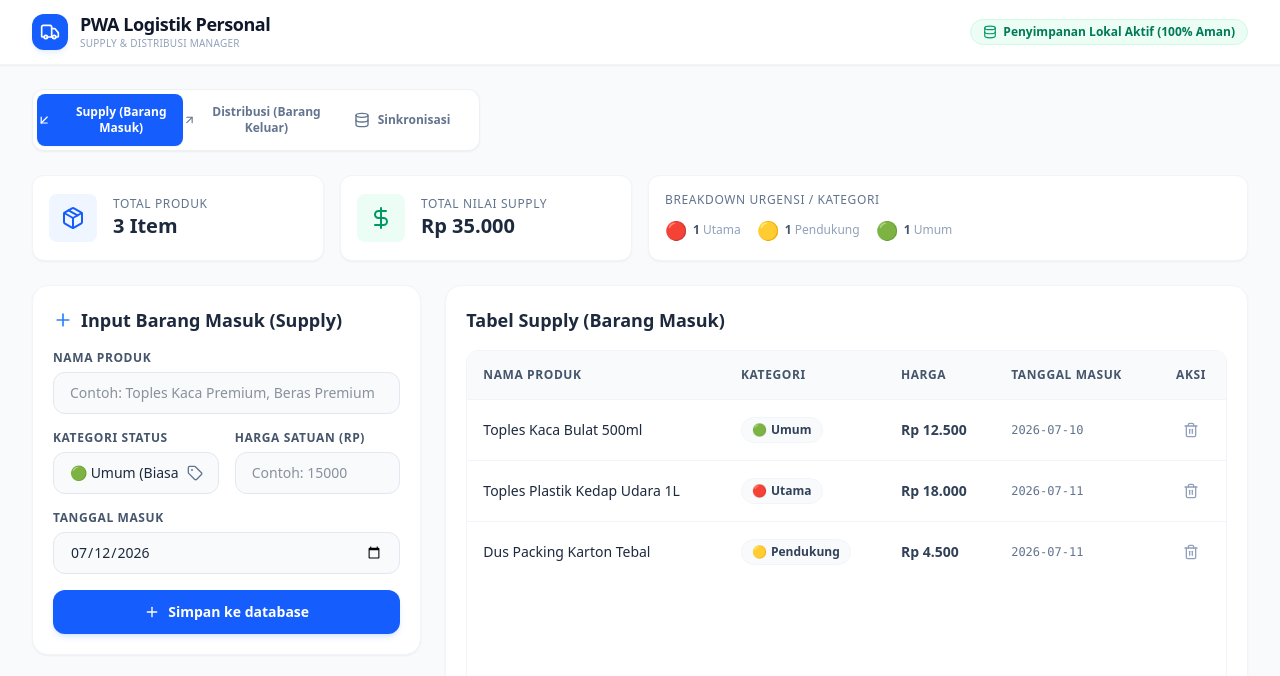
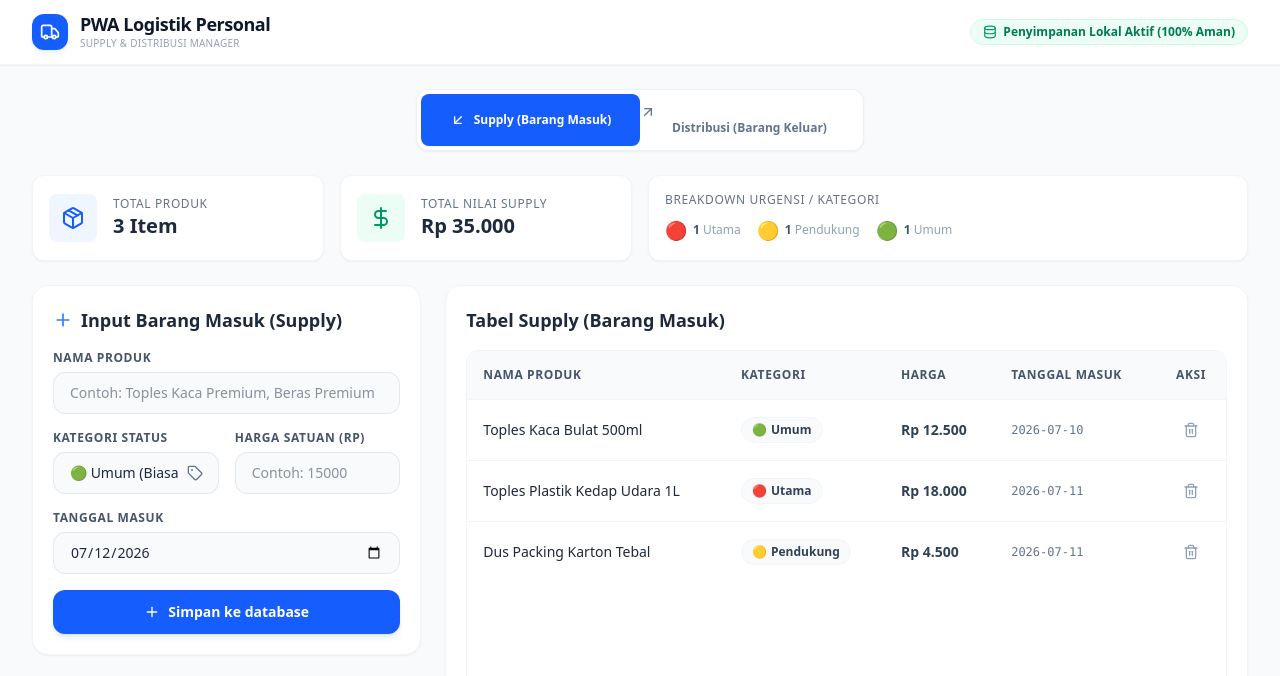
Before and after one commit to vviqry/Fruity_Candy, a React (Vite) app: page / in a window 1280 px wide. Shown: the top 676 px of the page. Built offline with nearby package versions, Linux system fonts and the light colour scheme.

Commit message:
refactor: remove sync tab and center navigation
Removed the 'sync' tab state and centered the navigation container for a cleaner layout.

```diff
--- a/src/App.tsx
+++ b/src/App.tsx
@@ -11,7 +11,7 @@ export default function App() {
   // App state
   const [supplyItems, setSupplyItems] = useState<SupplyItem[]>([]);
   const [distributionItems, setDistributionItems] = useState<DistributionItem[]>([]);
-  const [activeTab, setActiveTab] = useState<'supply' | 'distribution' | 'sync'>('supply');
+  const [activeTab, setActiveTab] = useState<'supply' | 'distribution'>('supply');
   const [online, setOnline] = useState(navigator.onLine);
 
   // Lightbox state
@@ -258,7 +258,7 @@ export default function App() {
       {/* Main Container */}
       <main className="max-w-7xl mx-auto px-4 sm:px-6 lg:px-8 py-6">
         {/* Navigation Tabs */}
-        <div className="flex bg-white p-1 rounded-xl border border-slate-200/60 max-w-md mb-6 shadow-xs">
+        <div className="flex bg-white p-1 rounded-xl border border-slate-200/60 max-w-md mx-auto mb-6 shadow-xs">
           <button
             onClick={() => setActiveTab('supply')}
             className={`flex-1 flex items-center justify-center space-x-2 py-2.5 rounded-lg text-xs font-bold transition duration-200 ${
@@ -274,7 +274,7 @@ export default function App() {
 
           <button
             onClick={() => setActiveTab('distribution')}
-            className={`flex-1 flex items-center justify-center space-x-2 py-2.5 rounded-lg text-xs font-bold transition duration-200 ${
+            className={`flex-1 flex-items-center justify-center space-x-2 py-2.5 rounded-lg text-xs font-bold transition duration-200 ${
               activeTab === 'distribution'
                 ? 'bg-indigo-600 text-white shadow-xs'
                 : 'text-slate-500 hover:text-slate-800 hover:bg-slate-50'
@@ -283,19 +283,6 @@ export default function App() {
           >
             <ArrowUpRight className="w-4 h-4" />
             <span>Distribusi (Barang Keluar)</span>
-          </button>
-
-          <button
-            onClick={() => setActiveTab('sync')}
-            className={`flex-1 flex items-center justify-center space-x-2 py-2.5 rounded-lg text-xs font-bold transition duration-200 ${
-              activeTab === 'sync'
-                ? 'bg-emerald-600 text-white shadow-xs'
-                : 'text-slate-500 hover:text-slate-800 hover:bg-slate-50'
-            }`}
-            id="tab-sync"
-          >
-            <Database className="w-4 h-4" />
-            <span>Sinkronisasi</span>
           </button>
         </div>
 
@@ -329,20 +316,6 @@ export default function App() {
               />
             </motion.div>
           )}
-
-          {activeTab === 'sync' && (
-            <motion.div
-              initial={{ opacity: 0, y: 10 }}
-              animate={{ opacity: 1, y: 0 }}
-              transition={{ duration: 0.2 }}
-            >
-              <SyncPanel
-                supplyItems={supplyItems}
-                distributionItems={distributionItems}
-                onImportData={handleImportData}
-              />
-            </motion.div>
-          )}
         </div>
       </main>
 
```
